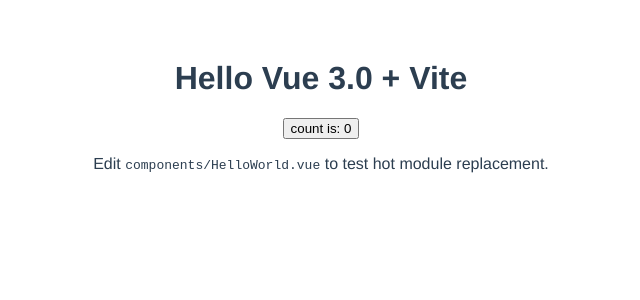
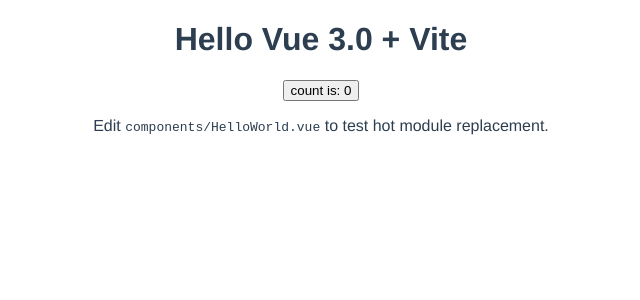
Before and after one commit to j-toscani/satisfactory-planner, a Vue app: page / in a window 1280 px wide. Shown: the top 300 px of the page, without its empty margins (319-959 px from the left). Built offline with nearby package versions, Linux system fonts and the light colour scheme.

Commit message:
add boilerplate styles

```diff
--- a/src/index.css
+++ b/src/index.css
@@ -4,5 +4,25 @@
   -moz-osx-font-smoothing: grayscale;
   text-align: center;
   color: #2c3e50;
-  margin-top: 60px;
 }
+
+*,
+*::after,
+*::before {
+  box-sizing: border-box;
+}
+
+html {
+  box-sizing: inherit;
+}
+
+body {
+  margin: 0;
+}
+
+.container {
+  max-width: 1350px;
+  width: 100%;
+  flex-grow: 1;
+  margin: 0 auto;
+}
```
